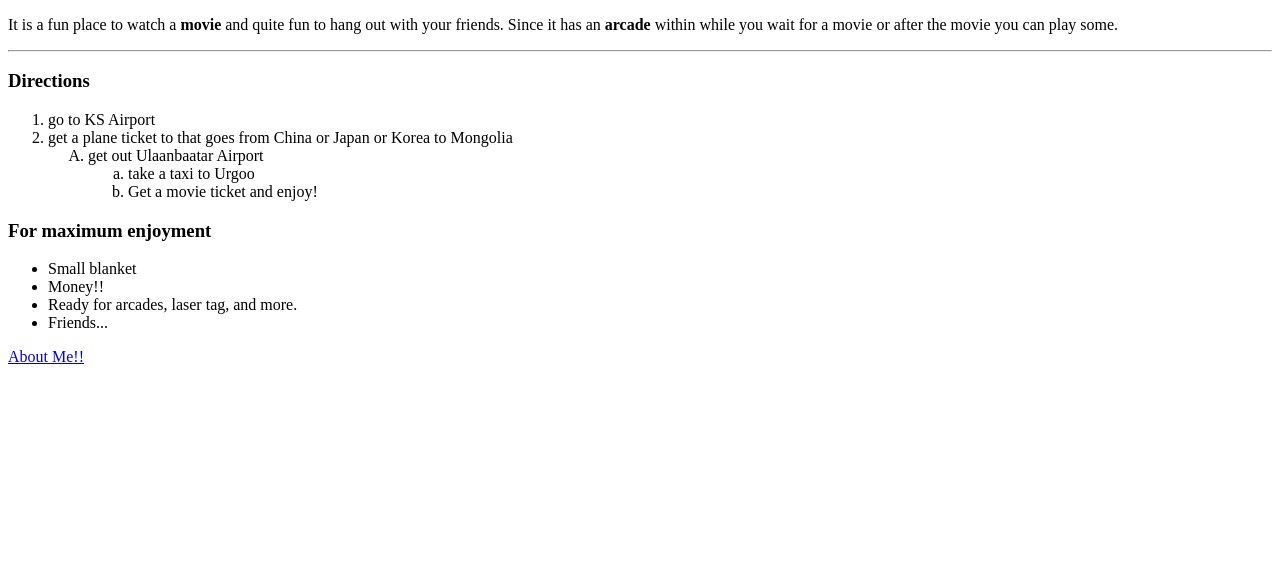
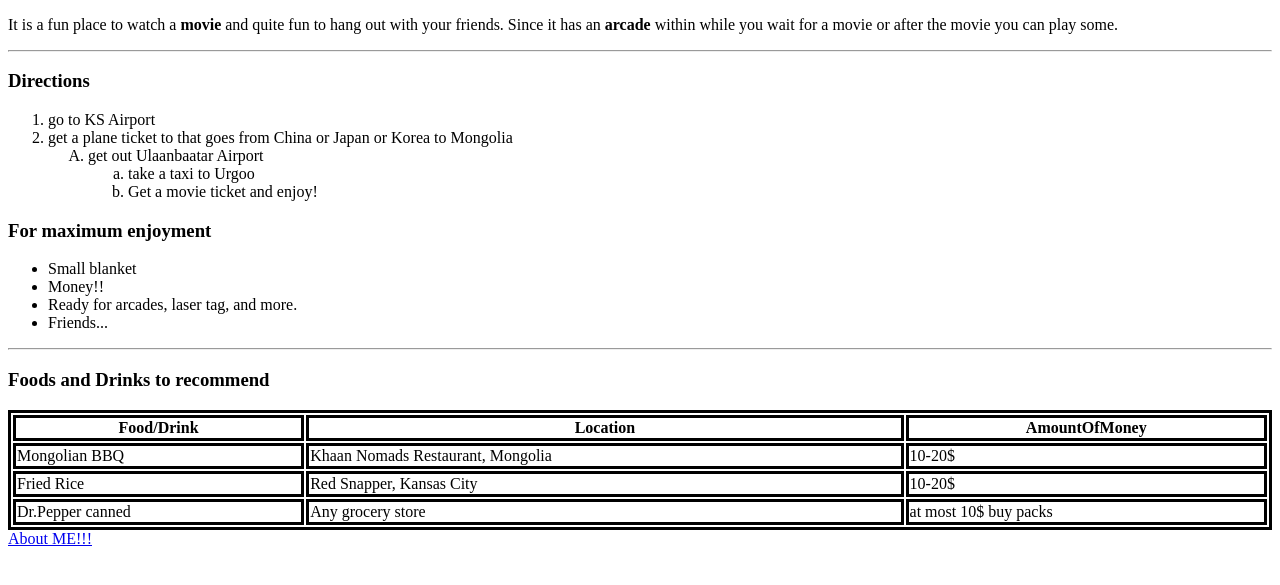
Before and after one commit to 44-563-WebApps-F21/webapps-f21-assignment-3-DavidSugirdorj, a plain HTML site: page index.html in a window 1280 px wide. Shown: the part 105-690 px from the top of the page. Drawn offline with Linux system fonts and the light colour scheme.

Commit message:
tables, formatting

```diff
--- a/index.html
+++ b/index.html
@@ -1,5 +1,6 @@
 <!DOCTYPE html>
 <html lang="eng">
+
 <head>
     <title>Web Apps Assignment 3</title>
 
@@ -13,7 +14,7 @@
         your friends. Since it has an <b>arcade</b> within while you wait for a
         movie or after the movie you can play some.
     </p>
-    </body>
+
 
     <hr />
     <h3>Directions</h3>
@@ -40,8 +41,39 @@
         <li>Ready for arcades, laser tag, and more.</li>
         <li>Friends...</li>
     </ul>
+    <hr>
+
+    <h3>Foods and Drinks to recommend</h3>
+    <style>table, th, td {
+        border:solid black;
+      }</style>
+    <table style="width:100%">
+        <tr>
+          <th>Food/Drink</th>
+          <th>Location</th>
+          <th>AmountOfMoney</th>
+        </tr>
+        <tr>
+          <td>Mongolian BBQ</td>
+          <td>Khaan Nomads Restaurant, Mongolia</td>
+          <td>10-20$</td>
+        </tr>
+        <tr>
+          <td>Fried Rice</td>
+          <td>Red Snapper, Kansas City</td>
+          <td>10-20$</td>
+        </tr>
+        <tr>
+          <td>Dr.Pepper canned</td>
+          <td>Any grocery store</td>
+          <td>at most 10$ buy packs</td>
+        </tr>
+      </table>
+
     </head>
     <footer>
-      <a href="aboutme.html">About Me!!</a>
+        <a href="aboutme.html">About ME!!!</a>
     </footer>
+</body>
+
 </html>
```
Lines whose indentation alone changed are shown as unchanged.
